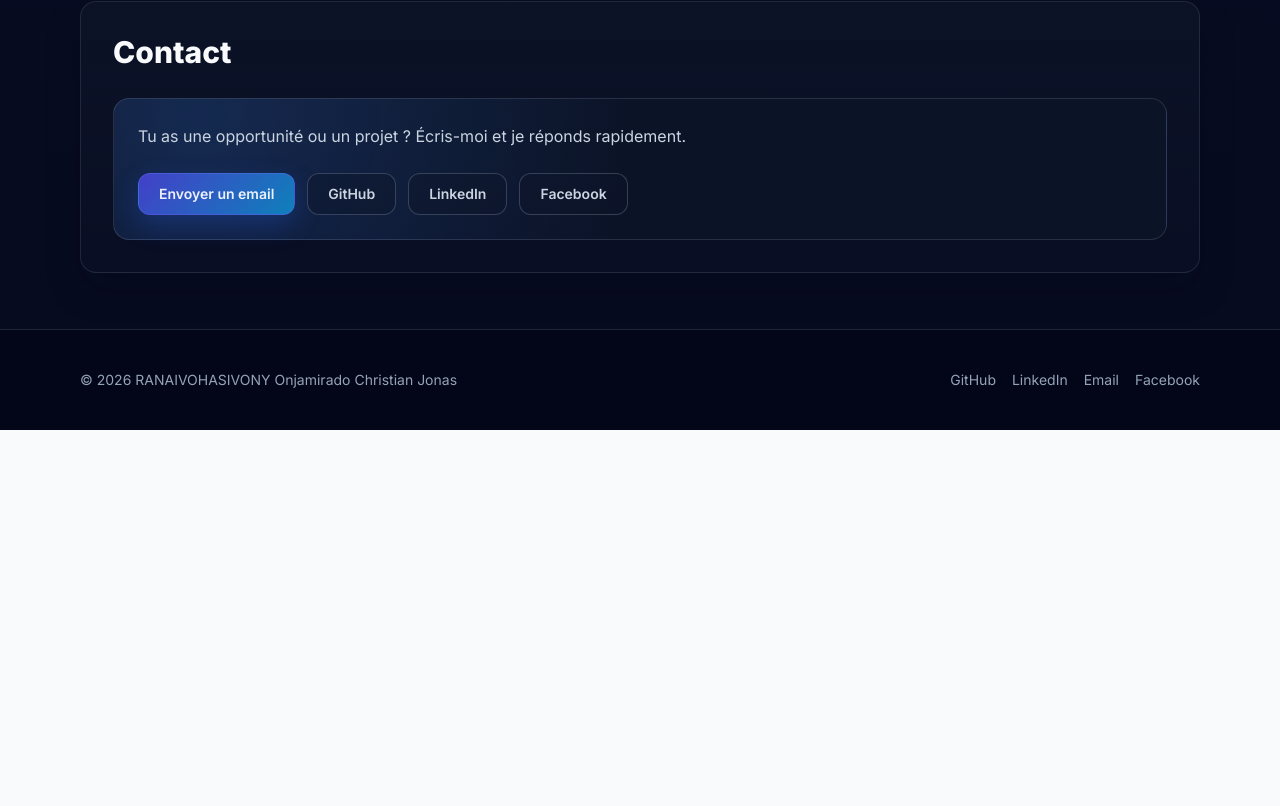
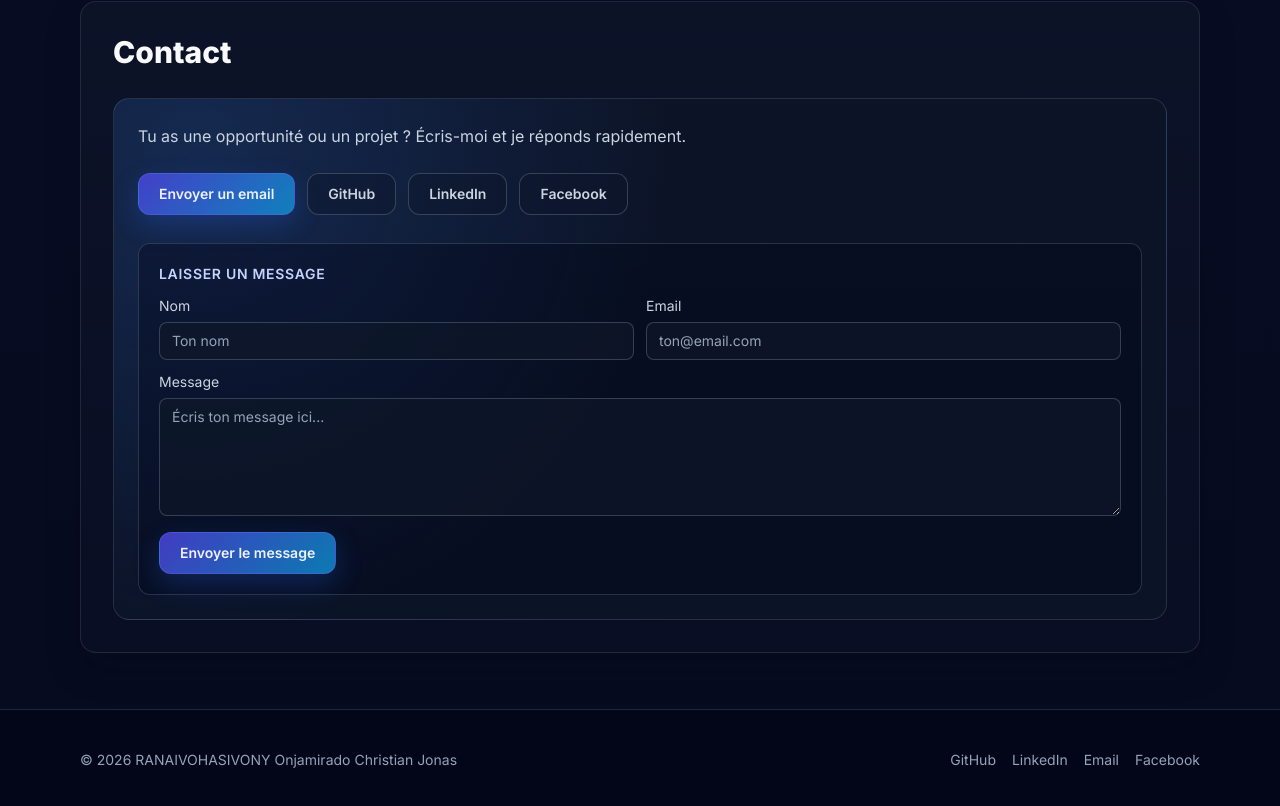
Before and after one commit to miradojonas/Portofolio, a Next.js app: page / in a window 1280 px wide. Shown: the part 5331-6137 px from the top of the page. Before the commit the page ends 5761 px from the top, so only its background shows below. Built offline with nearby package versions, Linux system fonts and the light colour scheme.

Commit message:
ajout du projet n8n

```diff
--- /dev/null
+++ b/src/app/ContactForm.tsx
@@ -0,0 +1,90 @@
+"use client";
+
+import { FormEvent, useState } from "react";
+import styles from "./page.module.css";
+
+type Status =
+  | { type: "idle" }
+  | { type: "loading" }
+  | { type: "success"; message: string }
+  | { type: "error"; message: string };
+
+export default function ContactForm() {
+  const [status, setStatus] = useState<Status>({ type: "idle" });
+
+  async function handleSubmit(e: FormEvent<HTMLFormElement>) {
+    e.preventDefault();
+    const form = e.currentTarget;
+    const formData = new FormData(form);
+
+    const payload = {
+      name: String(formData.get("name") ?? "").trim(),
+      email: String(formData.get("email") ?? "").trim(),
+      message: String(formData.get("message") ?? "").trim(),
+    };
+
+    setStatus({ type: "loading" });
+
+    try {
+      const res = await fetch("/api/contact", {
+        method: "POST",
+        headers: { "Content-Type": "application/json" },
+        body: JSON.stringify(payload),
+      });
+
+      const data = (await res.json().catch(() => ({}))) as { error?: string };
+
+      if (!res.ok) {
+        setStatus({
+          type: "error",
+          message: data.error ?? "Envoi impossible. Réessaie plus tard.",
+        });
+        return;
+      }
+
+      form.reset();
+      setStatus({
+        type: "success",
+        message: "Message envoyé. Merci, je te réponds rapidement.",
+      });
+    } catch {
+      setStatus({ type: "error", message: "Erreur réseau. Réessaie dans un instant." });
+    }
+  }
+
+  return (
+    <form className={styles.contactForm} onSubmit={handleSubmit}>
+      <p className={styles.formTitle}>Laisser un message</p>
+
+      <div className={styles.formGrid}>
+        <label className={styles.formField}>
+          <span>Nom</span>
+          <input name="name" type="text" required maxLength={100} placeholder="Ton nom" />
+        </label>
+
+        <label className={styles.formField}>
+          <span>Email</span>
+          <input name="email" type="email" required maxLength={200} placeholder="ton@email.com" />
+        </label>
+      </div>
+
+      <label className={styles.formField}>
+        <span>Message</span>
+        <textarea
+          name="message"
+          required
+          maxLength={3000}
+          rows={5}
+          placeholder="Écris ton message ici..."
+        />
+      </label>
+
+      <button type="submit" className={`${styles.button} ${styles.submitButton}`} disabled={status.type === "loading"}>
+        {status.type === "loading" ? "Envoi..." : "Envoyer le message"}
+      </button>
+
+      {status.type === "success" ? <p className={styles.formSuccess}>{status.message}</p> : null}
+      {status.type === "error" ? <p className={styles.formError}>{status.message}</p> : null}
+    </form>
+  );
+}
--- /dev/null
+++ b/src/app/api/contact/route.ts
@@ -0,0 +1,64 @@
+import { NextRequest, NextResponse } from "next/server";
+
+type Payload = {
+  name: string;
+  email: string;
+  message: string;
+};
+
+function isValidEmail(email: string) {
+  return /^[^\s@]+@[^\s@]+\.[^\s@]+$/.test(email);
+}
+
+export async function POST(req: NextRequest) {
+  try {
+    const body = (await req.json()) as Partial<Payload>;
+
+    const name = body.name?.trim();
+    const email = body.email?.trim();
+    const message = body.message?.trim();
+
+    if (!name || !email || !message) {
+      return NextResponse.json({ error: "Champs requis manquants" }, { status: 400 });
+    }
+
+    if (!isValidEmail(email)) {
+      return NextResponse.json({ error: "Email invalide" }, { status: 400 });
+    }
+
+    if (name.length > 100 || email.length > 200 || message.length > 3000) {
+      return NextResponse.json({ error: "Contenu trop long" }, { status: 400 });
+    }
+
+    const webhookUrl = process.env.N8N_WEBHOOK_URL;
+    const secret = process.env.N8N_SHARED_SECRET;
+
+    if (!webhookUrl || !secret) {
+      return NextResponse.json({ error: "Variables serveur manquantes" }, { status: 500 });
+    }
+
+    const n8nResponse = await fetch(webhookUrl, {
+      method: "POST",
+      headers: {
+        "Content-Type": "application/json",
+        "x-api-key": secret,
+      },
+      body: JSON.stringify({
+        name,
+        email,
+        message,
+        source: "portfolio-nextjs",
+        createdAt: new Date().toISOString(),
+      }),
+      cache: "no-store",
+    });
+
+    if (!n8nResponse.ok) {
+      return NextResponse.json({ error: "Webhook n8n a rejeté la requête" }, { status: 502 });
+    }
+
+    return NextResponse.json({ ok: true });
+  } catch {
+    return NextResponse.json({ error: "JSON invalide" }, { status: 400 });
+  }
+}
--- a/src/app/page.module.css
+++ b/src/app/page.module.css
@@ -331,6 +331,65 @@
 
 .contactRow {
   @apply mt-6 flex flex-wrap gap-3;
+}
+
+.contactForm {
+  @apply mt-7 rounded-xl border p-4 md:p-5;
+  border-color: rgba(148, 163, 184, 0.24);
+  background: rgba(2, 6, 23, 0.35);
+}
+
+.formTitle {
+  @apply mb-3 text-sm font-semibold uppercase tracking-wider;
+  color: #c7d2fe;
+}
+
+.formGrid {
+  @apply grid gap-3 md:grid-cols-2;
+}
+
+.formField {
+  @apply mb-3 flex flex-col gap-1.5 text-sm;
+  color: #cbd5e1;
+}
+
+.formField input,
+.formField textarea {
+  @apply rounded-lg border px-3 py-2 text-sm;
+  border-color: rgba(148, 163, 184, 0.3);
+  color: #e2e8f0;
+  background: rgba(15, 23, 42, 0.7);
+}
+
+.formField input::placeholder,
+.formField textarea::placeholder {
+  color: #94a3b8;
+}
+
+.formField input:focus,
+.formField textarea:focus {
+  outline: 2px solid rgba(99, 102, 241, 0.75);
+  outline-offset: 0;
+  border-color: rgba(129, 140, 248, 0.7);
+}
+
+.submitButton {
+  @apply mt-1;
+}
+
+.submitButton:disabled {
+  cursor: not-allowed;
+  opacity: 0.75;
+}
+
+.formSuccess {
+  @apply mt-3 text-sm font-medium;
+  color: #86efac;
+}
+
+.formError {
+  @apply mt-3 text-sm font-medium;
+  color: #fca5a5;
 }
 
 .footer {
--- a/src/app/page.tsx
+++ b/src/app/page.tsx
@@ -2,6 +2,7 @@ import { content } from "@/app/content";
 import styles from "./page.module.css";
 import RevealOnScroll from "./RevealOnScroll";
 import Image from "next/image";
+import ContactForm from "./ContactForm";
 
 function Container({ children }: { children: React.ReactNode }) {
   return <div className={styles.container}>{children}</div>;
@@ -284,6 +285,8 @@ export default function Home() {
                     Facebook
                   </a>
                 </div>
+
+                <ContactForm />
               </div>
             </Section>
           </RevealOnScroll>
```
